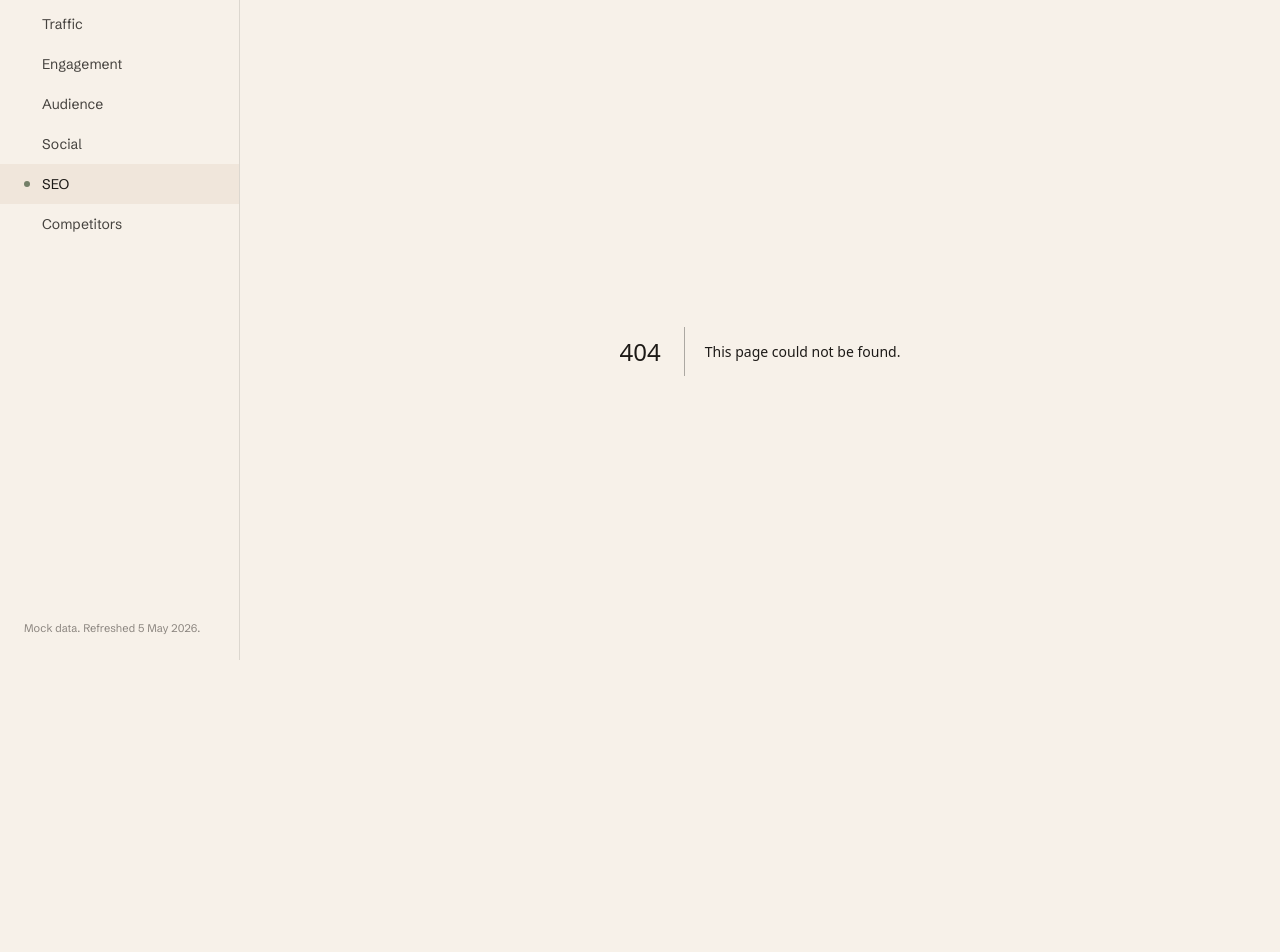
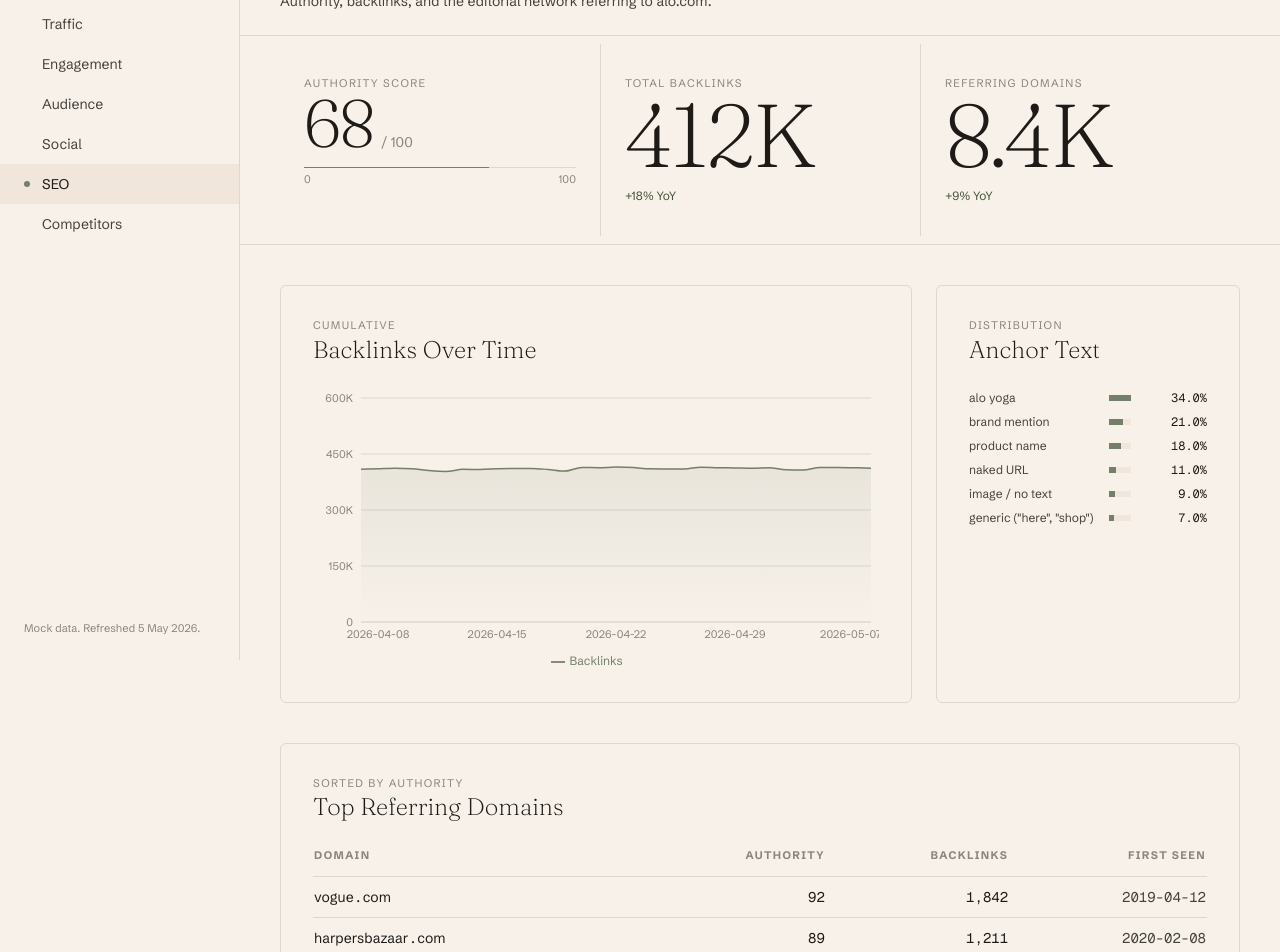
Before and after one commit to AtharvaN16/Alo_dashboard, a Next.js app: page /seo in a window 1280 px wide. Before the commit this address had no page. Shown: the part 140-1092 px from the top of the page. Before the commit the page ends 891 px from the top, so only its background shows below. Built offline with nearby package versions, Linux system fonts and the light colour scheme.

Commit message:
feat(seo): build SEO page with editorial three-stack and referring domains

```diff
--- /dev/null
+++ b/app/seo/page.tsx
@@ -0,0 +1,88 @@
+'use client';
+
+import { PageHeader } from '@/components/layout/PageHeader';
+import { ChartCard } from '@/components/cards/ChartCard';
+import { AreaChartBlock } from '@/components/charts/AreaChartBlock';
+import { HorizontalBarBlock } from '@/components/charts/HorizontalBarBlock';
+import { AuthorityScale } from '@/components/charts/AuthorityScale';
+import { useSeoData } from '@/lib/hooks/usePageData';
+import { topReferringDomains, anchorTextDistribution } from '@/lib/mock-data/seo';
+import { BRANDS } from '@/lib/mock-data/story';
+import { BRAND_COLORS } from '@/lib/brand';
+import { compact, integer, percent } from '@/lib/format';
+
+export default function SeoPage() {
+  const seo = useSeoData('alo');
+  const b = BRANDS.alo;
+
+  return (
+    <>
+      <PageHeader description="Authority, backlinks, and the editorial network referring to alo.com." />
+
+      {/* Editorial three-stack at top, no card frame */}
+      <section className="grid grid-cols-3 divide-x divide-line border-y border-line px-10 py-2">
+        <div className="px-6 py-8">
+          <div className="text-2xs uppercase tracking-tracked text-stone">Authority Score</div>
+          <AuthorityScale score={b.authorityScore} />
+        </div>
+        <div className="px-6 py-8">
+          <div className="text-2xs uppercase tracking-tracked text-stone">Total Backlinks</div>
+          <div className="num font-serif text-display-lg font-extralight leading-none text-charcoal">
+            {compact(b.backlinks)}
+          </div>
+          <div className="pt-2 text-xs text-sage-deep">+18% YoY</div>
+        </div>
+        <div className="px-6 py-8">
+          <div className="text-2xs uppercase tracking-tracked text-stone">Referring Domains</div>
+          <div className="num font-serif text-display-lg font-extralight leading-none text-charcoal">
+            {compact(b.referringDomains)}
+          </div>
+          <div className="pt-2 text-xs text-sage-deep">+9% YoY</div>
+        </div>
+      </section>
+
+      <section className="grid grid-cols-12 gap-6 px-10 py-10">
+        <ChartCard title="Backlinks Over Time" eyebrow="Cumulative" className="col-span-8">
+          <AreaChartBlock
+            series={[{ key: 'backlinks', name: 'Backlinks', color: BRAND_COLORS.sage, data: seo.backlinks }]}
+            height={280}
+          />
+        </ChartCard>
+        <ChartCard title="Anchor Text" eyebrow="Distribution" className="col-span-4">
+          <HorizontalBarBlock
+            rows={anchorTextDistribution.map(a => ({
+              label: a.label,
+              value: a.share * 100,
+              rightLabel: percent(a.share),
+            }))}
+          />
+        </ChartCard>
+      </section>
+
+      <section className="px-10 pb-16">
+        <ChartCard title="Top Referring Domains" eyebrow="Sorted by authority">
+          <table className="w-full text-sm">
+            <thead className="text-2xs uppercase tracking-tracked text-stone">
+              <tr>
+                <th className="pb-3 text-left">Domain</th>
+                <th className="pb-3 text-right">Authority</th>
+                <th className="pb-3 text-right">Backlinks</th>
+                <th className="pb-3 text-right">First Seen</th>
+              </tr>
+            </thead>
+            <tbody className="num font-mono">
+              {topReferringDomains.map(d => (
+                <tr key={d.domain} className="border-t border-line">
+                  <td className="py-2.5 font-sans text-charcoal">{d.domain}</td>
+                  <td className="py-2.5 text-right text-charcoal">{d.authority}</td>
+                  <td className="py-2.5 text-right text-charcoal">{integer(d.backlinks)}</td>
+                  <td className="py-2.5 text-right text-graphite">{d.firstSeen}</td>
+                </tr>
+              ))}
+            </tbody>
+          </table>
+        </ChartCard>
+      </section>
+    </>
+  );
+}
```
